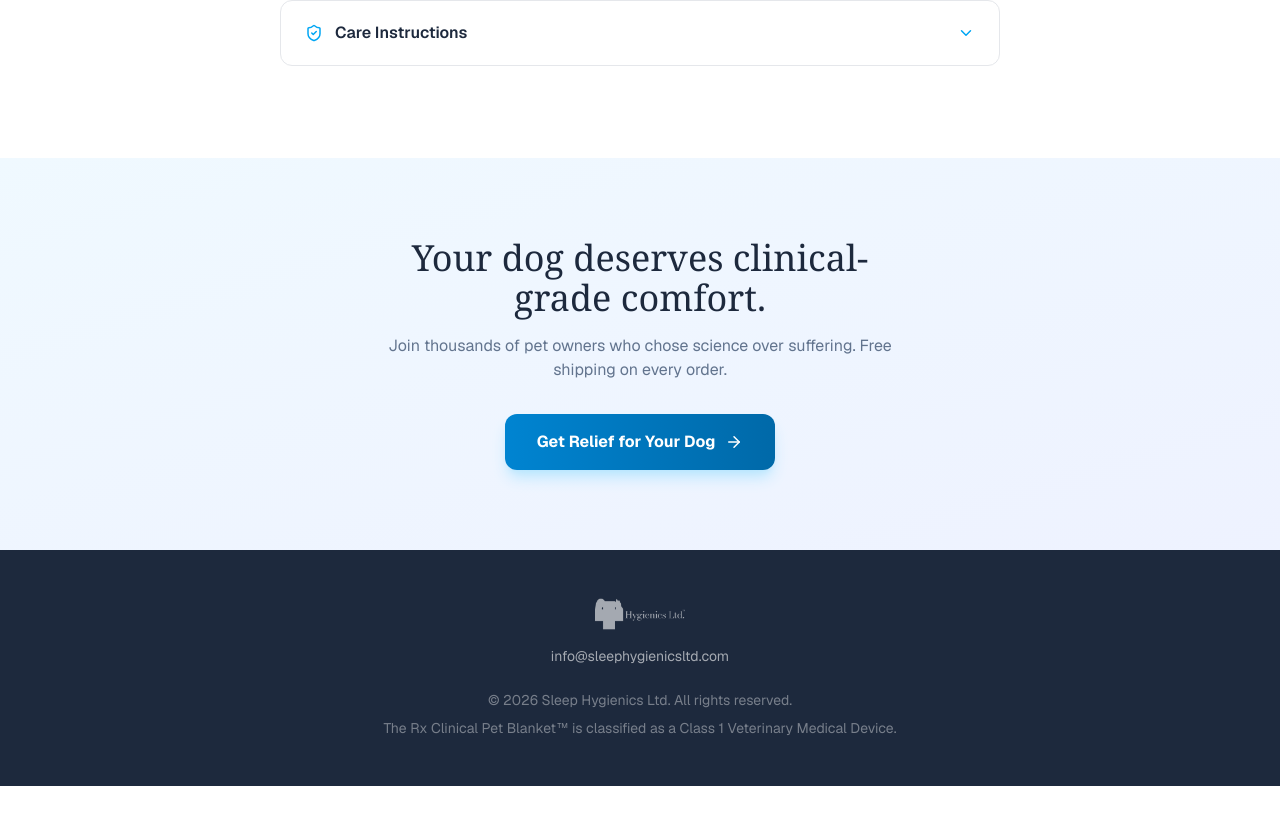
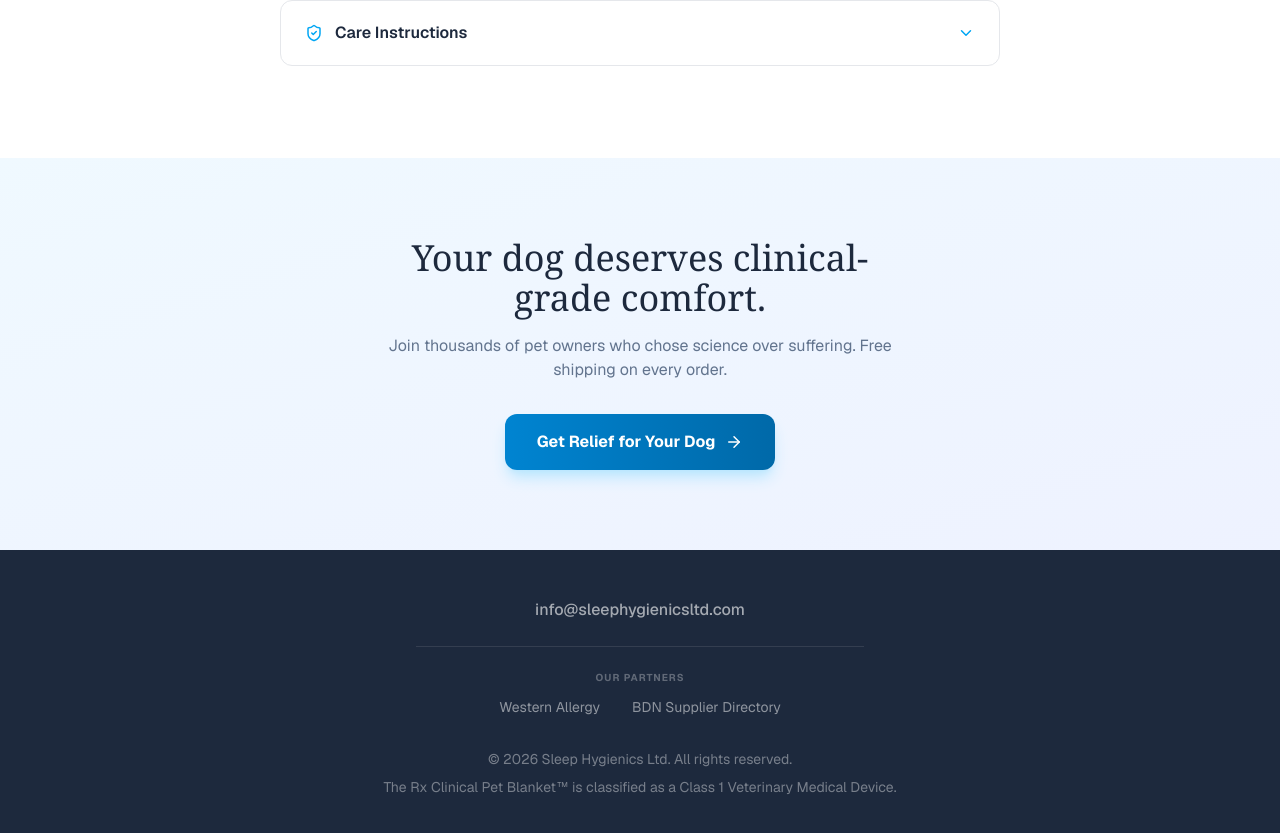
Before and after one commit to BDNsupplierdirectory/sleep-hygienics-website, a Next.js app: page / in a window 1280 px wide. Shown: the part 5137-5970 px from the top of the page. Before the commit the page ends 5923 px from the top, so only its background shows below. Built offline with nearby package versions, Linux system fonts and the light colour scheme; no server answers.

Commit message:
Update ClientPage.tsx

```diff
--- a/app/ClientPage.tsx
+++ b/app/ClientPage.tsx
@@ -719,21 +719,39 @@ export default function ClientPage() {
       {/* ============================================================ */}
       <footer className="py-12 bg-slate-800 text-center text-sm text-white/40">
         <div className="max-w-6xl mx-auto px-6">
-          <div className="flex items-center justify-center gap-2.5 mb-4">
-             <Image
-                src="/logo.avif"
-                alt="Sleep Hygienics Ltd. Logo"
-                width={150}
-                height={50}
-                className="h-8 w-auto brightness-0 invert opacity-60"
-             />
-          </div>
+
           <a
             href="mailto:info@sleephygienicsltd.com"
-            className="text-white/60 hover:text-white/80 transition inline-block mb-4 no-underline"
+            className="text-white/60 hover:text-white/80 transition inline-block mb-6 text-base font-medium no-underline"
           >
             info@sleephygienicsltd.com
           </a>
+
+          {/* PARTNERS SECTION */}
+          <div className="mb-8 border-t border-white/10 pt-6 max-w-md mx-auto">
+            <div className="text-white/30 uppercase tracking-widest text-[10px] font-bold mb-3">
+              Our Partners
+            </div>
+            <div className="flex flex-col sm:flex-row items-center justify-center gap-4 sm:gap-8">
+              <a
+                href="https://www.westernallergy.com"
+                target="_blank"
+                rel="noopener noreferrer"
+                className="text-white/50 hover:text-white/80 transition no-underline"
+              >
+                Western Allergy
+              </a>
+              <a
+                href="https://www.bdnsupplierdirectory.ca"
+                target="_blank"
+                rel="noopener noreferrer"
+                className="text-white/50 hover:text-white/80 transition no-underline"
+              >
+                BDN Supplier Directory
+              </a>
+            </div>
+          </div>
+
           <p className="mt-2">
             &copy; {new Date().getFullYear()} Sleep Hygienics Ltd. All
             rights reserved.
```
